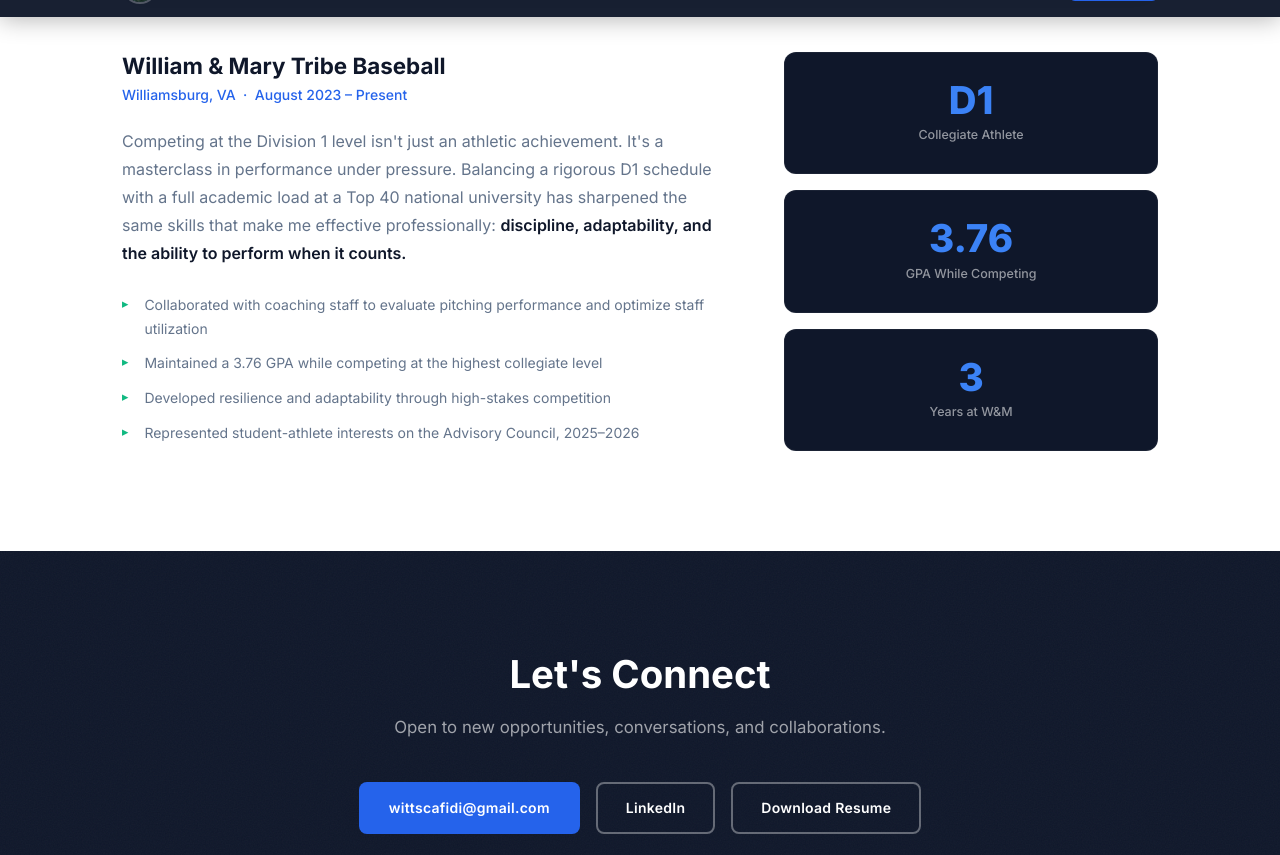
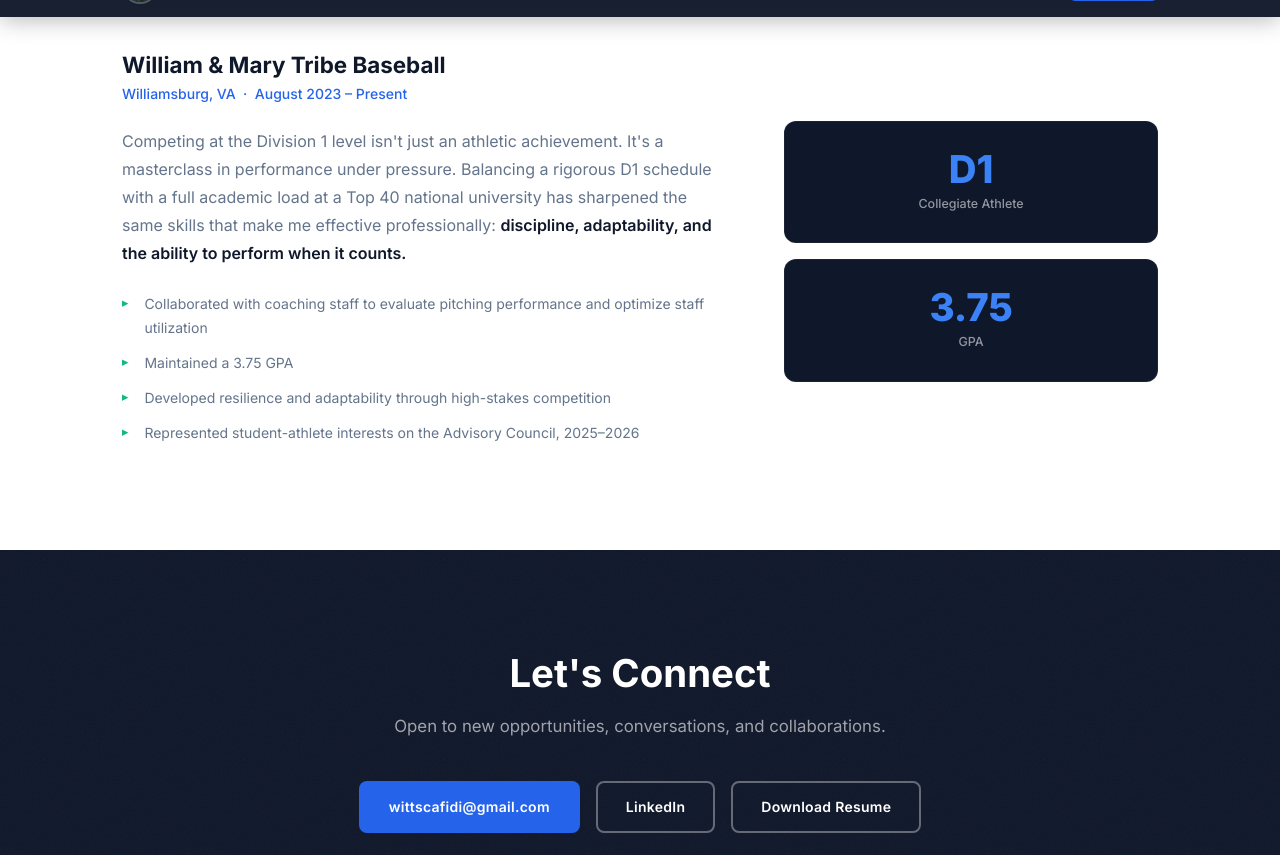
Before and after one commit to WittScafidi/WittScafidi.github.io, a Jekyll site: the page built from athletics.html, in a window 1280 px wide and 900 px high, scrolled down 869 px, cut to the strip 45-900 px from the top of the window. Built offline with Jekyll 4.4.1, drawn with Linux system fonts in a browser that asks for light colours.

Commit message:
Update GPA to 3.75 and trim athletics verbiage
Co-Authored-By: Claude Opus 4.7 (1M context) <noreply@anthropic.com>

```diff
--- a/athletics.html
+++ b/athletics.html
@@ -23,7 +23,7 @@ subtitle: "William &amp; Mary Tribe Baseball · Williamsburg, VA"
         <p>Competing at the Division 1 level isn't just an athletic achievement. It's a masterclass in performance under pressure. Balancing a rigorous D1 schedule with a full academic load at a Top 40 national university has sharpened the same skills that make me effective professionally: <strong>discipline, adaptability, and the ability to perform when it counts.</strong></p>
         <ul class="athletics-list">
           <li>Collaborated with coaching staff to evaluate pitching performance and optimize staff utilization</li>
-          <li>Maintained a 3.76 GPA while competing at the highest collegiate level</li>
+          <li>Maintained a 3.75 GPA</li>
           <li>Developed resilience and adaptability through high-stakes competition</li>
           <li>Represented student-athlete interests on the Advisory Council, 2025&ndash;2026</li>
         </ul>
@@ -35,12 +35,8 @@ subtitle: "William &amp; Mary Tribe Baseball · Williamsburg, VA"
           <span class="stat-label">Collegiate Athlete</span>
         </div>
         <div class="stat-card">
-          <span class="stat-number">3.76</span>
-          <span class="stat-label">GPA While Competing</span>
-        </div>
-        <div class="stat-card">
-          <span class="stat-number">3</span>
-          <span class="stat-label">Years at W&amp;M</span>
+          <span class="stat-number">3.75</span>
+          <span class="stat-label">GPA</span>
         </div>
       </div>
     </div>
--- a/education.html
+++ b/education.html
@@ -19,7 +19,7 @@ subtitle: "Consistent excellence across every institution"
             <p class="edu-school">Raymond A. Mason School of Business</p>
           </div>
           <div class="edu-meta">
-            <span class="edu-gpa">3.76 GPA</span>
+            <span class="edu-gpa">3.75 GPA</span>
             <span class="edu-dates">Aug 2023 &ndash; May 2026</span>
           </div>
         </div>
--- a/resume.html
+++ b/resume.html
@@ -47,7 +47,7 @@ subtitle: "Download the PDF or read it here"
             </div>
             <div class="res-entry-right">
               <p class="res-date">Aug 2023 &ndash; May 2026 (Expected)</p>
-              <p class="res-gpa">GPA: 3.76</p>
+              <p class="res-gpa">GPA: 3.75</p>
             </div>
           </div>
           <ul class="res-bullets">
@@ -166,7 +166,7 @@ subtitle: "Download the PDF or read it here"
           <ul class="res-bullets">
             <li>Collaborated with coaches to evaluate pitching performance and optimize staff utilization.</li>
             <li>Balanced a rigorous athletic schedule with full-time coursework, demonstrating time management and discipline.</li>
-            <li>Developed resilience, adaptability, and teamwork skills while competing at the highest collegiate level.</li>
+            <li>Developed resilience, adaptability, and teamwork skills.</li>
             <li>Actively contributed to team success through strong leadership, collaboration, and strategic thinking.</li>
           </ul>
         </div>
```
Also changed, not shown: index.html (+4 -4 lines).
